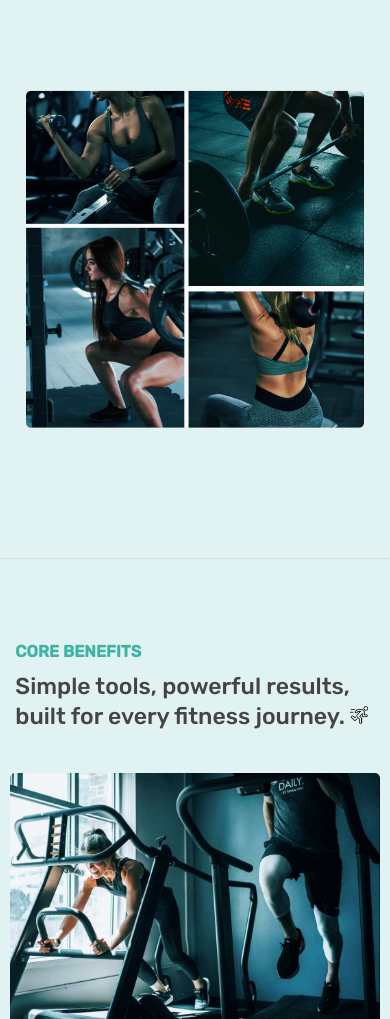
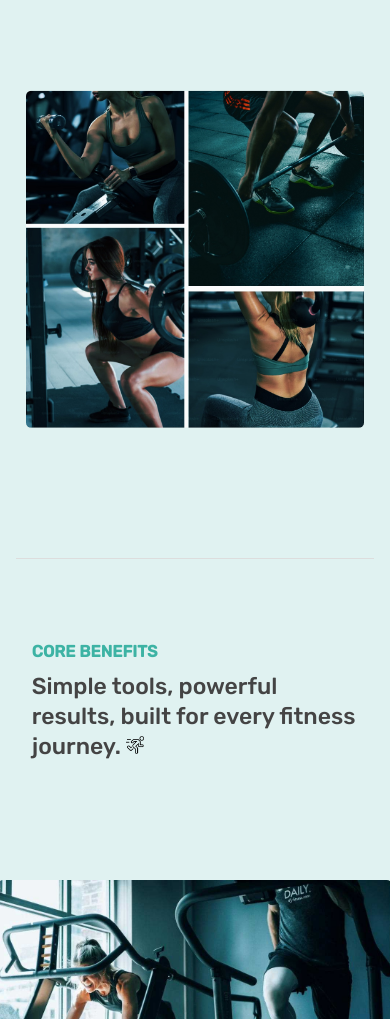
Before and after one commit to DanielOyati/CoreFit-Gym-Project, a plain HTML site: page index.html in a window 390 px wide. Shown: the part 286-1305 px from the top of the page. Drawn offline with Linux system fonts and the light colour scheme.

Commit message:
Responsive changes

```diff
--- a/index.html
+++ b/index.html
@@ -79,6 +79,9 @@
              <img src="img/hero.png" class="header__img" alt="gym sessions" />
             </div>
     </header>
+
+
+<div class="container">
 
   <section class="section" id="section--1">
     <div class="section__title">
@@ -434,6 +437,7 @@
       </form>
     </div>
     <div class="overlay hidden"></div>
+  </div>
 
     <!-- <script src="script.js"></script> -->
   </body>
--- a/query.css
+++ b/query.css
@@ -390,6 +390,14 @@
     height: 15rem;
   }
 
+  .header {
+    padding: 0 0rem;
+    height: 100vh;
+    display: flex;
+    flex-direction: column;
+    align-items: center;
+  }
+
   .header__img {
     width: 40dvh;
     grid-column: 2 / 3;
@@ -405,6 +413,13 @@
     width: 30px;
     height: 30px;
   }
+
+  .operations__header {
+    font-size: 3.25rem;
+    font-weight: 500;
+    align-self: center;
+  }
+
   .featuresImg__icon {
     width: 35px;
     height: 35px;
--- a/style.css
+++ b/style.css
@@ -22,7 +22,7 @@
 html {
   font-size: 62.5%;
   /* height: 100%; */
-  box-sizing: border-box;
+  /* box-sizing: border-box; */
   overflow-x: hidden;
   overflow-y: auto;
 }
@@ -36,6 +36,22 @@ body {
   overflow-x: hidden;
   overflow-y: auto;
   background-color: #e0f2f1;
+}
+
+.container {
+  max-width: 120rem;
+  margin: 0 auto;
+  padding: 0 3.2rem;
+}
+
+.header {
+  display: flex;
+  justify-content: space-between;
+  align-items: center;
+  padding: 0 4.8rem;
+  height: 9.6rem;
+  background-color: #e0f2f1;
+  /* z-index: 999; */
 }
 
 /* GENERAL ELEMENTS */
```
Lines whose indentation alone changed are shown as unchanged.
